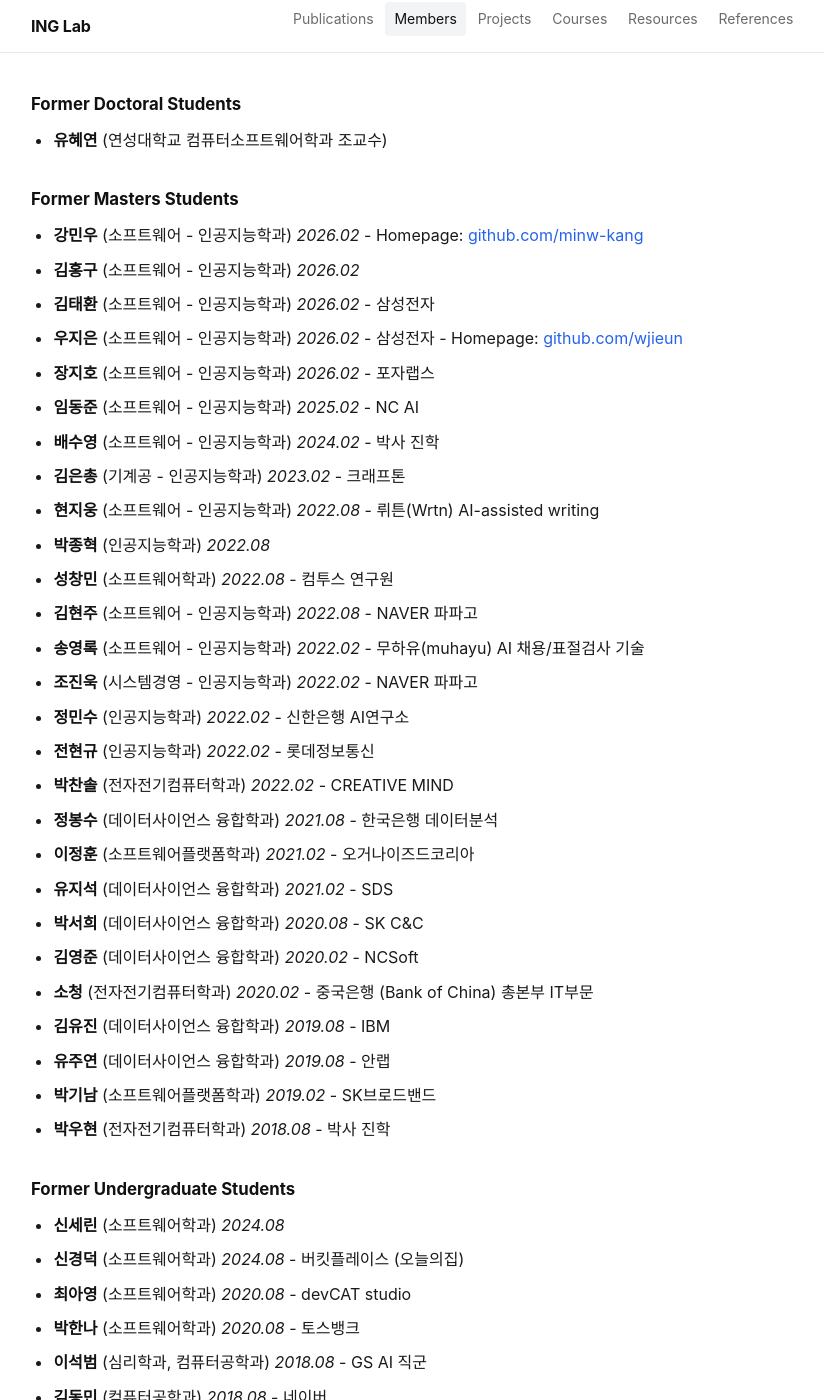
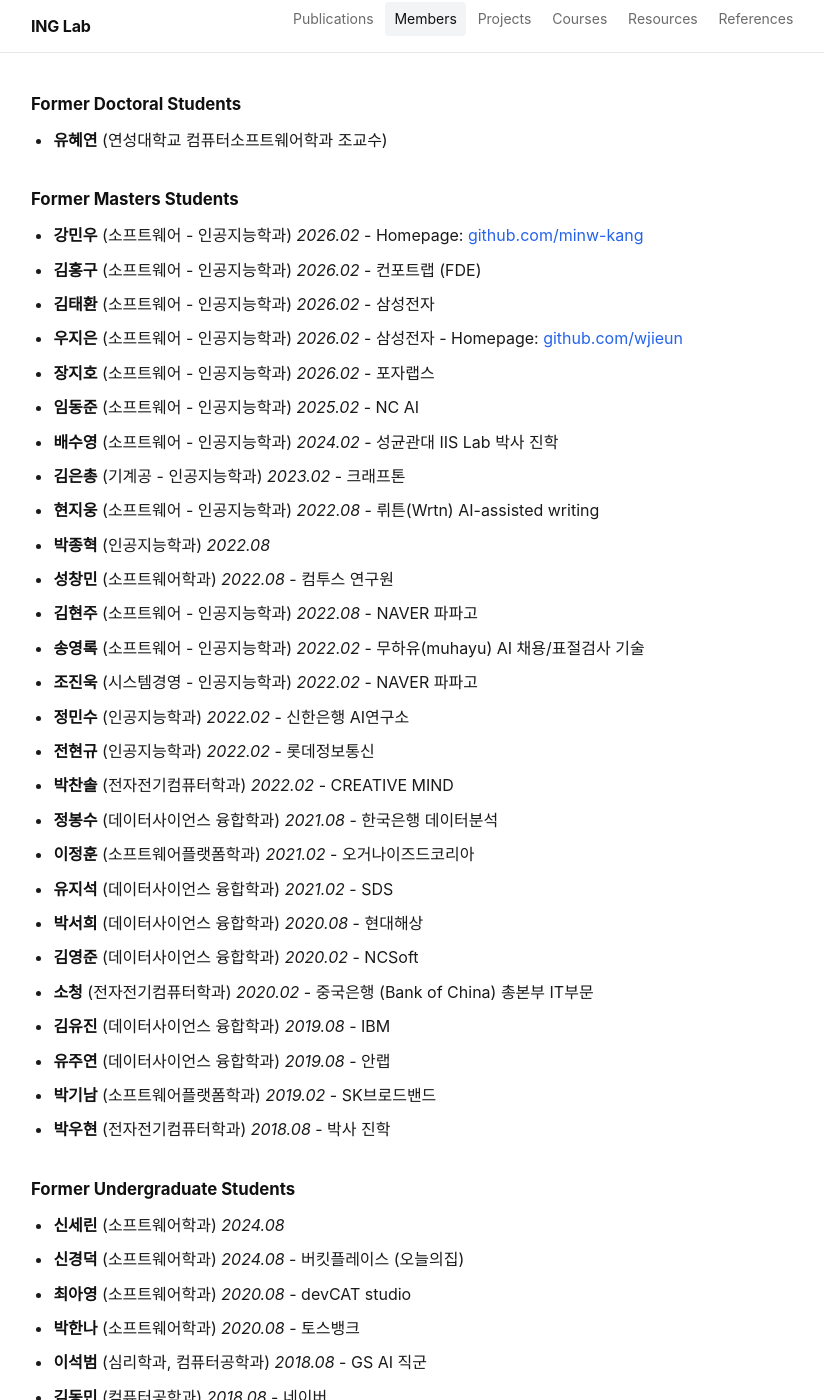
Before and after one commit to inglab/inglab.github.io, a Jekyll site: the page built from members.md, in a window 1280 px wide and 1400 px high, scrolled down 2810 px. Shown: the whole window, without its empty margins (223-1047 px from the left). Built offline with Jekyll 4.4.1, drawn with Linux system fonts in a browser that asks for light colours.

Commit message:
Revise student affiliations in members.md
Updated affiliations for former students in the members list.

```diff
--- a/members.md
+++ b/members.md
@@ -108,12 +108,12 @@
 <h3>Former Masters Students</h3>
 
 - **강민우** (소프트웨어 - 인공지능학과) *2026.02*   - Homepage: [github.com/minw-kang](https://github.com/minw-kang)
-- **김홍구** (소프트웨어 - 인공지능학과) *2026.02*
+- **김홍구** (소프트웨어 - 인공지능학과) *2026.02* - 컨포트랩 (FDE)
 - **김태환** (소프트웨어 - 인공지능학과) *2026.02* - 삼성전자
 - **우지은** (소프트웨어 - 인공지능학과) *2026.02* - 삼성전자   - Homepage: [github.com/wjieun](https://github.com/wjieun)
 - **장지호** (소프트웨어 - 인공지능학과) *2026.02* - 포자랩스
 - **임동준** (소프트웨어 - 인공지능학과) *2025.02* - NC AI
-- **배수영** (소프트웨어 - 인공지능학과) *2024.02* - 박사 진학
+- **배수영** (소프트웨어 - 인공지능학과) *2024.02* - 성균관대 IIS Lab 박사 진학
 - **김은총** (기계공 - 인공지능학과) *2023.02* - 크래프톤
 - **현지웅** (소프트웨어 - 인공지능학과) *2022.08* - 뤼튼(Wrtn) AI-assisted writing
 - **박종혁** (인공지능학과) *2022.08*
@@ -127,7 +127,7 @@
 - **정봉수** (데이터사이언스 융합학과) *2021.08* - 한국은행 데이터분석
 - **이정훈** (소프트웨어플랫폼학과) *2021.02* - 오거나이즈드코리아
 - **유지석** (데이터사이언스 융합학과) *2021.02* - SDS
-- **박서희** (데이터사이언스 융합학과) *2020.08* - SK C&C
+- **박서희** (데이터사이언스 융합학과) *2020.08* - 현대해상
 - **김영준** (데이터사이언스 융합학과) *2020.02* - NCSoft
 - **소청** (전자전기컴퓨터학과) *2020.02* - 중국은행 (Bank of China) 총본부 IT부문
 - **김유진** (데이터사이언스 융합학과) *2019.08* - IBM
```
